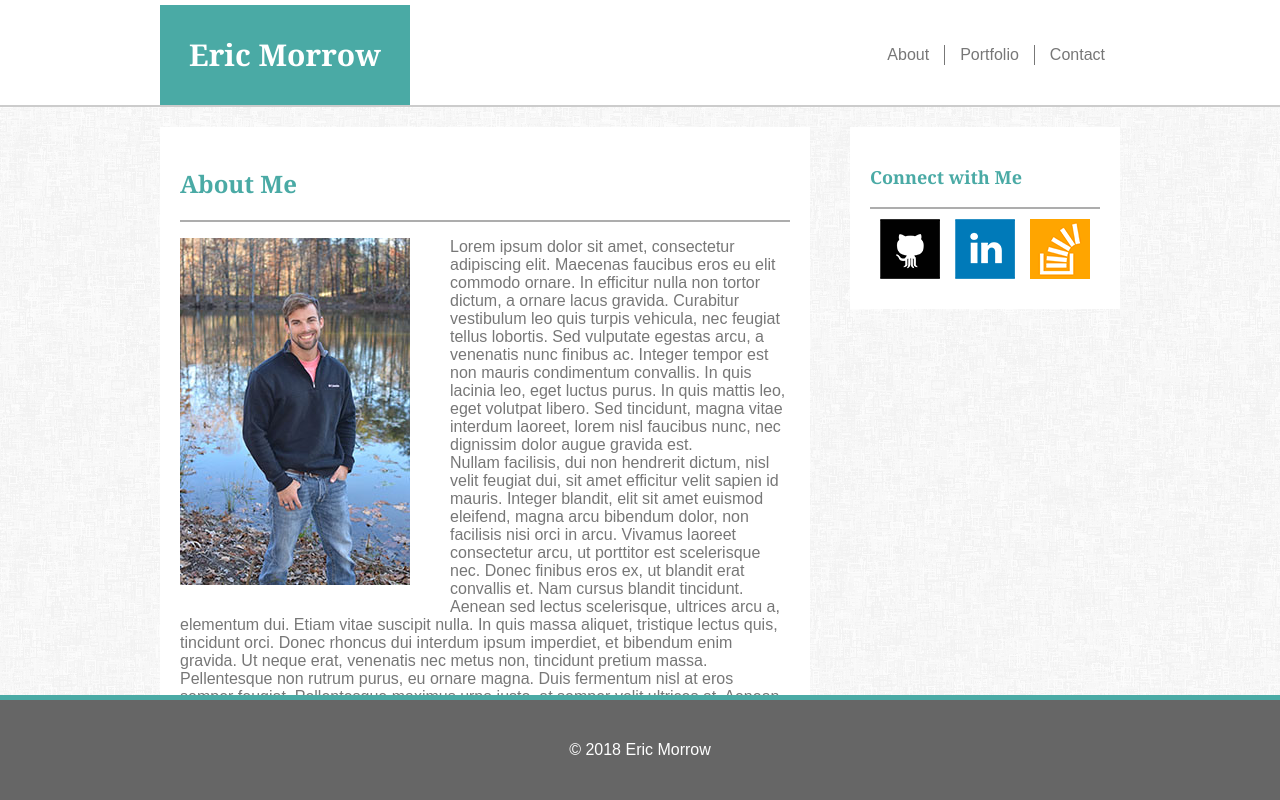
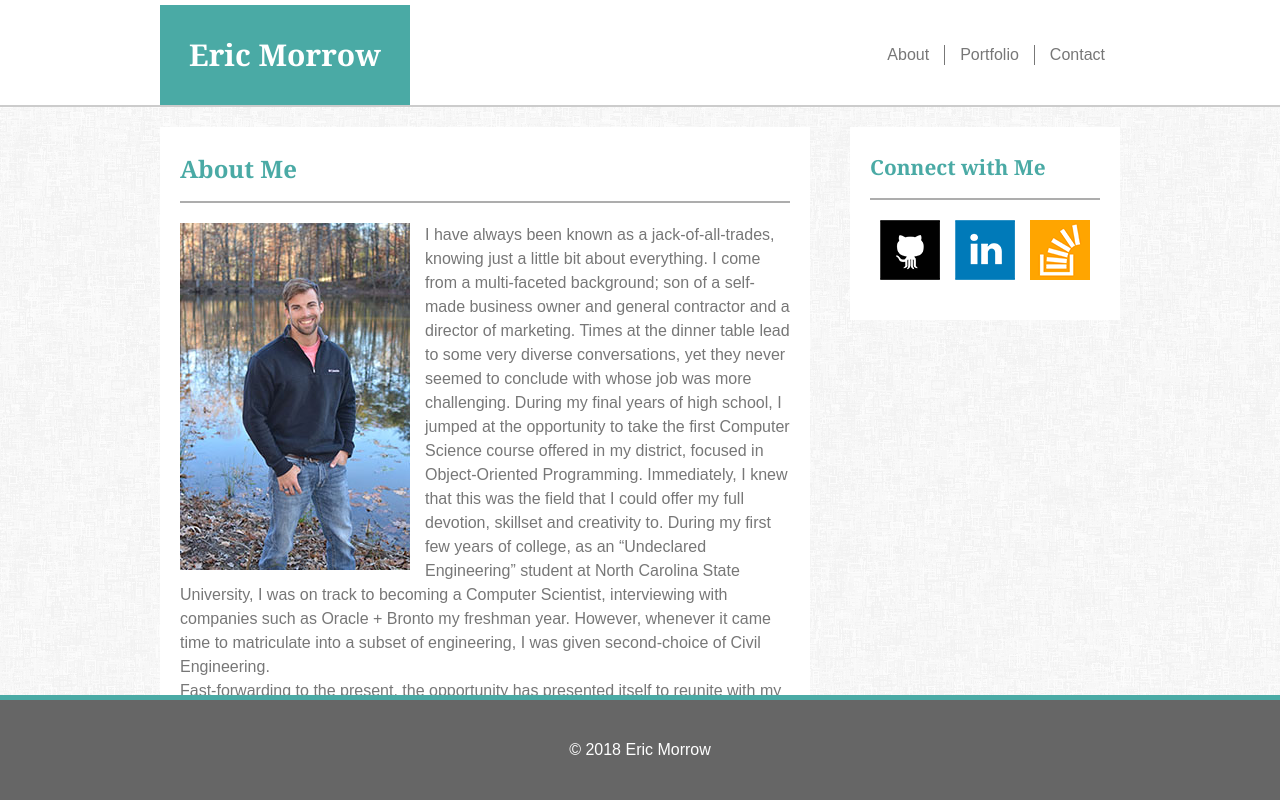
Before and after one commit to catchbb14/catchbb14.github.io, a plain HTML site: page index.html in a window 1280 px wide. Drawn offline with Linux system fonts and the light colour scheme.

Commit message:
Included bio class, added content to reset, fixed font sizes and spacing

```diff
--- a/assets/css/reset.css
+++ b/assets/css/reset.css
@@ -0,0 +1,48 @@
+/* http://meyerweb.com/eric/tools/css/reset/
+   v2.0 | 20110126
+   License: none (public domain)
+*/
+
+html, body, div, span, applet, object, iframe,
+h1, h2, h3, h4, h5, h6, p, blockquote, pre,
+a, abbr, acronym, address, big, cite, code,
+del, dfn, em, img, ins, kbd, q, s, samp,
+small, strike, strong, sub, sup, tt, var,
+b, u, i, center,
+dl, dt, dd, ol, ul, li,
+fieldset, form, label, legend,
+table, caption, tbody, tfoot, thead, tr, th, td,
+article, aside, canvas, details, embed,
+figure, figcaption, footer, header, hgroup,
+menu, nav, output, ruby, section, summary,
+time, mark, audio, video {
+	margin: 0;
+	padding: 0;
+	border: 0;
+	font-size: 100%;
+	font: inherit;
+	vertical-align: baseline;
+}
+/* HTML5 display-role reset for older browsers */
+article, aside, details, figcaption, figure,
+footer, header, hgroup, menu, nav, section {
+	display: block;
+}
+body {
+	line-height: 1;
+}
+ol, ul {
+	list-style: none;
+}
+blockquote, q {
+	quotes: none;
+}
+blockquote:before, blockquote:after,
+q:before, q:after {
+	content: '';
+	content: none;
+}
+table {
+	border-collapse: collapse;
+	border-spacing: 0;
+}
--- a/assets/css/style.css
+++ b/assets/css/style.css
@@ -5,14 +5,19 @@ h1, h2, h3 {
 
 h1 {
     font-size: 30px;
+    font-weight: bold;
 }
 
 h2 {
-    font-size: 24px;
+    font-size: 1.5em;
+    font-weight: bold;
+    padding: 10px 0 20px 0;
 }
 
 h3 {
-    font-size: 18px;
+    font-size: 1.3em;
+    font-weight: bold;
+    padding: 10px 0 20px 0;
 }
 
 hr {
@@ -130,15 +135,16 @@ header li a:hover {
     float: left;
 }
 
-.main_section #bio_img {
-    padding: 0px;
-    margin-left: 0;
-    float: left;
+
+.main_section .bio {
+    line-height: 150%;
+    padding: 20px 0;
 }
 
 .main_section #bio_img img {
-    padding: 0;
-    margin: 0;
+    padding: 0px 15px 10px 0;
+    margin-left: 0;
+    float: left;
 }
 
 .main_section #portfolio_images {
@@ -223,7 +229,7 @@ header li a:hover {
 
 .social_nav {
     list-style-type: none;
-    padding: 10px 10px;
+    padding: 20px 10px;
     margin: auto;
     height: 60px;
 }
@@ -241,7 +247,7 @@ header li a:hover {
 .footer {
     position: fixed;
     bottom: 0;
-    background:#666;
+    background:#666666;
     color: #fff;
     border-top: 5px solid #4aaaa5;
     height: 100px;
--- a/index.html
+++ b/index.html
@@ -32,26 +32,18 @@
             <div class="main_section">
                 <h2>About Me</h2>
                 <hr>
-                <figure id="bio_img">
-                    <img src="assets\images\Macaskills.JPG" alt="Photograph of Eric Morrow" />
-                </figure>
-                <p>
-                    Lorem ipsum dolor sit amet, consectetur adipiscing elit. Maecenas faucibus eros eu elit commodo ornare. In efficitur nulla
-                    non tortor dictum, a ornare lacus gravida. Curabitur vestibulum leo quis turpis vehicula, nec feugiat tellus
-                    lobortis. Sed vulputate egestas arcu, a venenatis nunc finibus ac. Integer tempor est non mauris condimentum
-                    convallis. In quis lacinia leo, eget luctus purus. In quis mattis leo, eget volutpat libero. Sed tincidunt, magna
-                    vitae interdum laoreet, lorem nisl faucibus nunc, nec dignissim dolor augue gravida est.
-                    <br>
-                    Nullam facilisis, dui
-                    non hendrerit dictum, nisl velit feugiat dui, sit amet efficitur velit sapien id mauris. Integer blandit, elit
-                    sit amet euismod eleifend, magna arcu bibendum dolor, non facilisis nisi orci in arcu. Vivamus laoreet consectetur
-                    arcu, ut porttitor est scelerisque nec. Donec finibus eros ex, ut blandit erat convallis et. Nam cursus blandit
-                    tincidunt. Aenean sed lectus scelerisque, ultrices arcu a, elementum dui. Etiam vitae suscipit nulla. In quis
-                    massa aliquet, tristique lectus quis, tincidunt orci. Donec rhoncus dui interdum ipsum imperdiet, et bibendum
-                    enim gravida. Ut neque erat, venenatis nec metus non, tincidunt pretium massa. Pellentesque non rutrum purus,
-                    eu ornare magna. Duis fermentum nisl at eros semper feugiat. Pellentesque maximus urna justo, at semper velit
-                    ultrices at. Aenean lacinia nulla in pellentesque volutpat.
-                </p>
+                <div class="bio">
+                    <figure id="bio_img">
+                        <img src="assets\images\Macaskills.JPG" alt="Photograph of Eric Morrow" />
+                    </figure>
+
+                    <p>
+                        I have always been known as a jack-of-all-trades, knowing just a little bit about everything. I come from a multi-faceted background; son of a self-made business owner and general contractor and a director of marketing. Times at the dinner table lead to some very diverse conversations, yet they never seemed to conclude with whose job was more challenging. During my final years of high school, I jumped at the opportunity to take the first Computer Science course offered in my district, focused in Object-Oriented Programming. Immediately, I knew that this was the field that I could offer my full devotion, skillset and creativity to. During my first few years of college, as an “Undeclared Engineering” student at North Carolina State University, I was on track to becoming a Computer Scientist, interviewing with companies such as Oracle + Bronto my freshman year. However, whenever it came time to matriculate into a subset of engineering, I was given second-choice of Civil Engineering.
+                    </p>
+                    <p>
+                        Fast-forwarding to the present, the opportunity has presented itself to reunite with my true passion. Currently, I am enrolled in the University of North Carolina at Chapel Hill’s – Full-Stack Development Boot Camp. Although, there is a long-road to pave ahead of me, I am consoled by my reignited interest and almost innate grasp of the course material. During the day, I am a Project Superintendent, building hundred of apartments every year. Through my profession, I have picked up key-traits such as; collaboration, organization techniques, leadership, scheduling, and recently, I have been gathering promotional content to use on our prospective web application. Even though I enjoy what I do, nothing gives me the same satisfaction as the ability to transcribe inspirations, whether a client’s or my own, into published content for the world to see.
+                    </p>
+                </div>
             </div>
 
 
```
